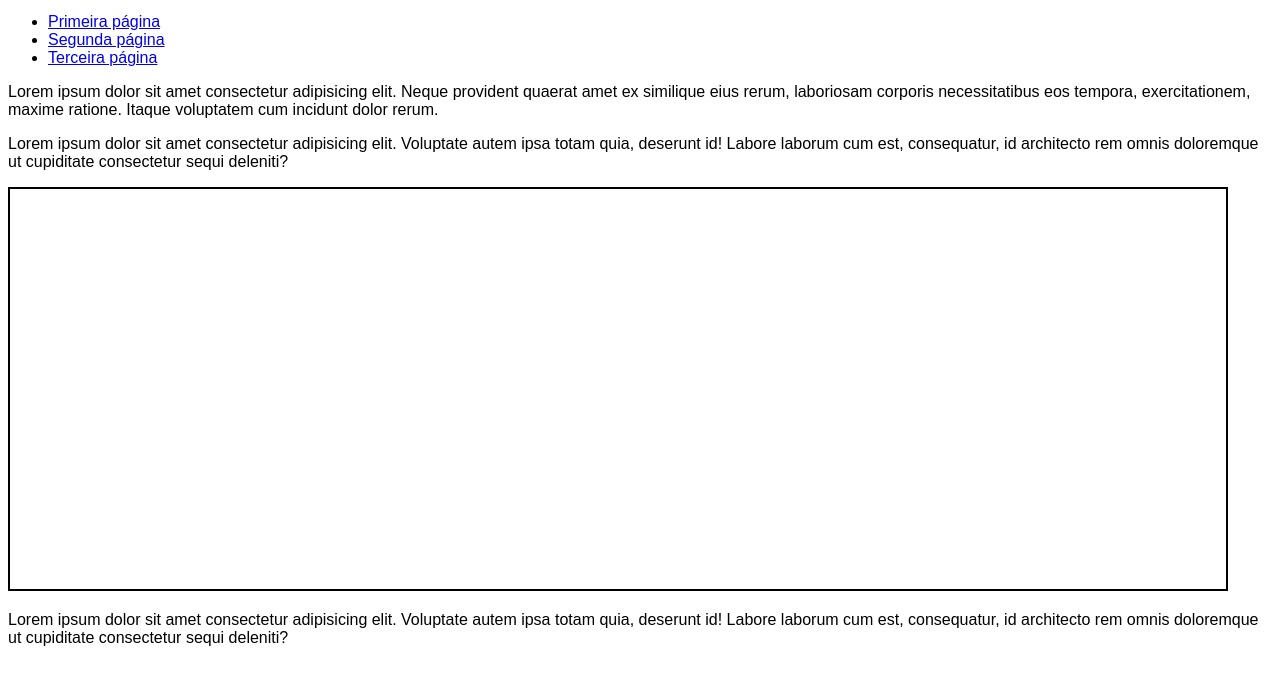
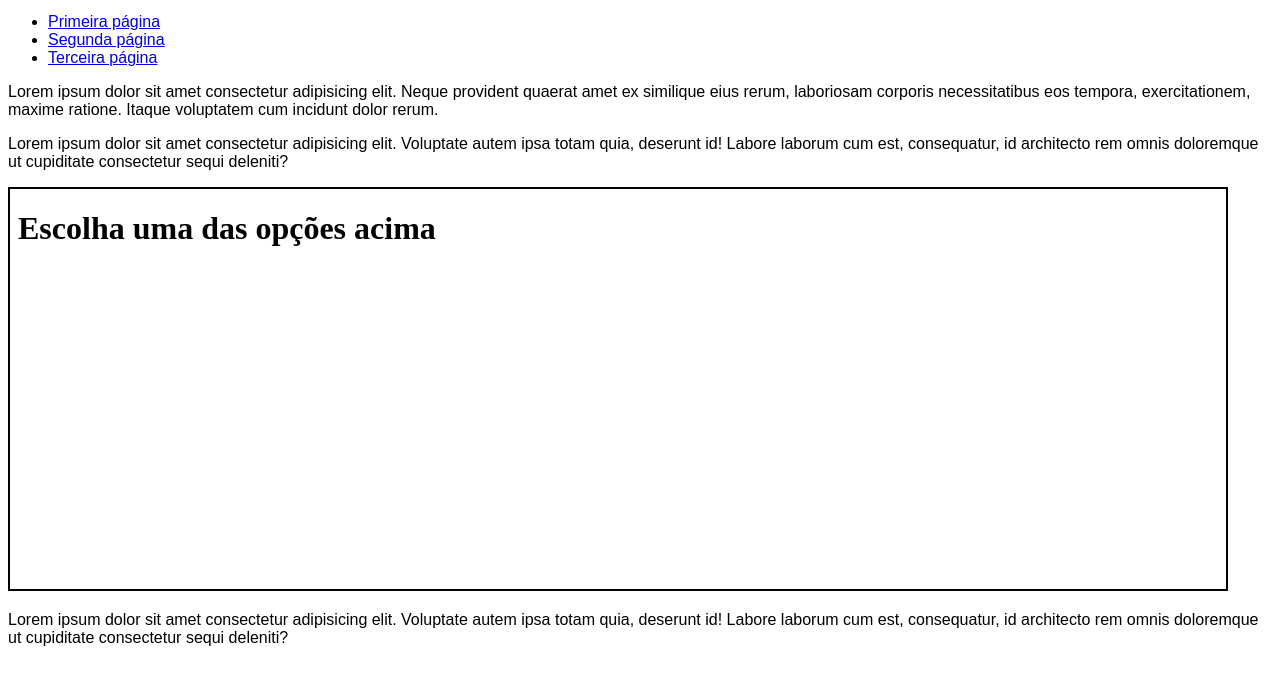
Before and after one commit to beatrizglima/html-css, a plain HTML site: page exercicios/ex024/iframe003.html in a window 1280 px wide. Shown: the part 119-800 px from the top of the page. Drawn offline with Linux system fonts and the light colour scheme.

Commit message:
exercicio iframe003

```diff
--- a/exercicios/ex024/iframe003.html
+++ b/exercicios/ex024/iframe003.html
@@ -29,7 +29,7 @@
     <p>Lorem ipsum dolor sit amet consectetur adipisicing elit. Neque provident quaerat amet ex similique eius rerum, laboriosam corporis necessitatibus eos tempora, exercitationem, maxime ratione. Itaque voluptatem cum incidunt dolor rerum.</p>
     <p>Lorem ipsum dolor sit amet consectetur adipisicing elit. Voluptate autem ipsa totam quia, deserunt id! Labore laborum cum est, consequatur, id architecto rem omnis doloremque ut cupiditate consectetur sequi deleniti?</p>
 
-    <iframe id="tela" name="frame" src="" >Infelizmente o seu navegador não é compatível.</iframe>
+    <iframe id="tela" name="frame" srcdoc="<h1>Escolha uma das opções acima</h1>" >Infelizmente o seu navegador não é compatível.</iframe>
 
     <p>Lorem ipsum dolor sit amet consectetur adipisicing elit. Voluptate autem ipsa totam quia, deserunt id! Labore laborum cum est, consequatur, id architecto rem omnis doloremque ut cupiditate consectetur sequi deleniti?</p>
 </body>
```
